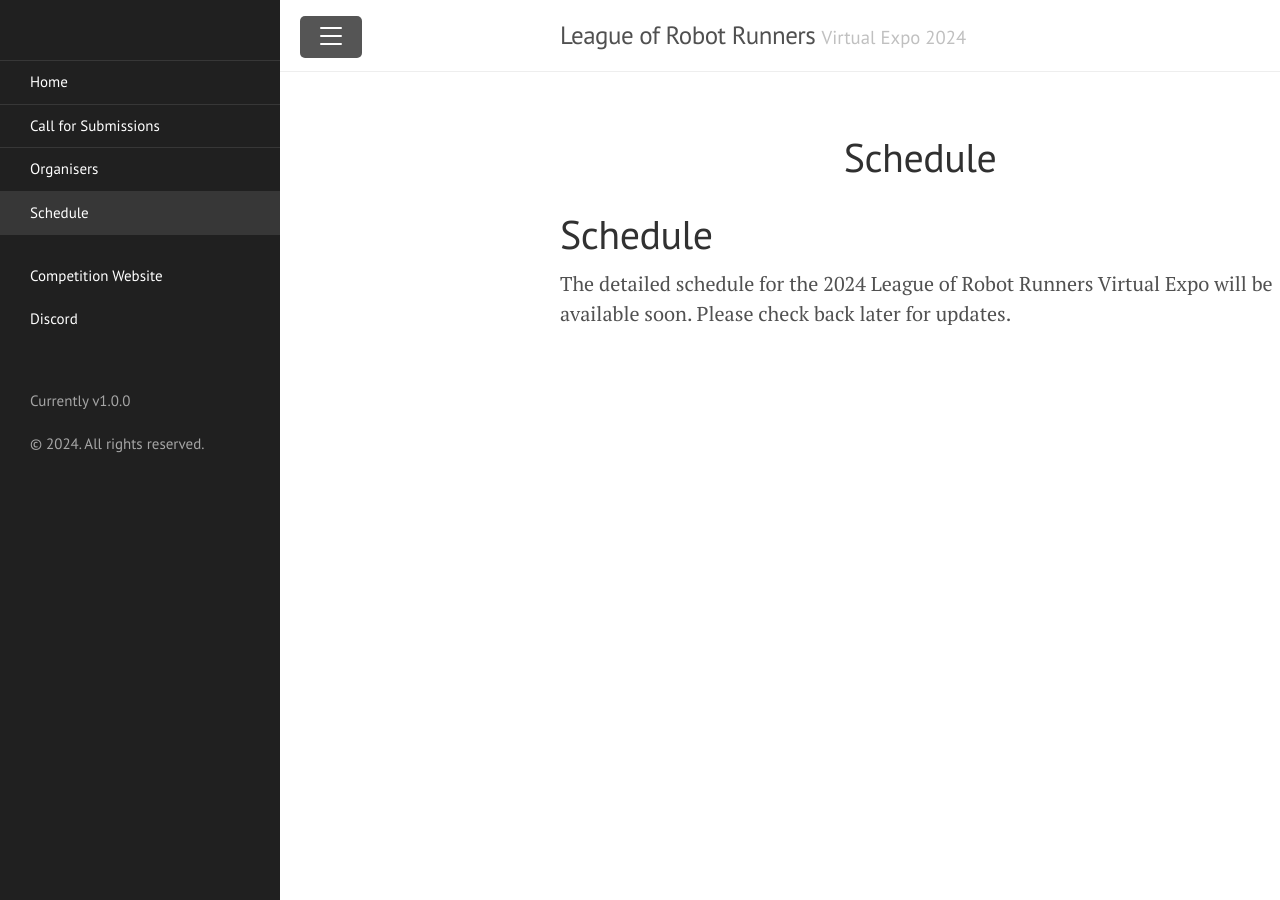
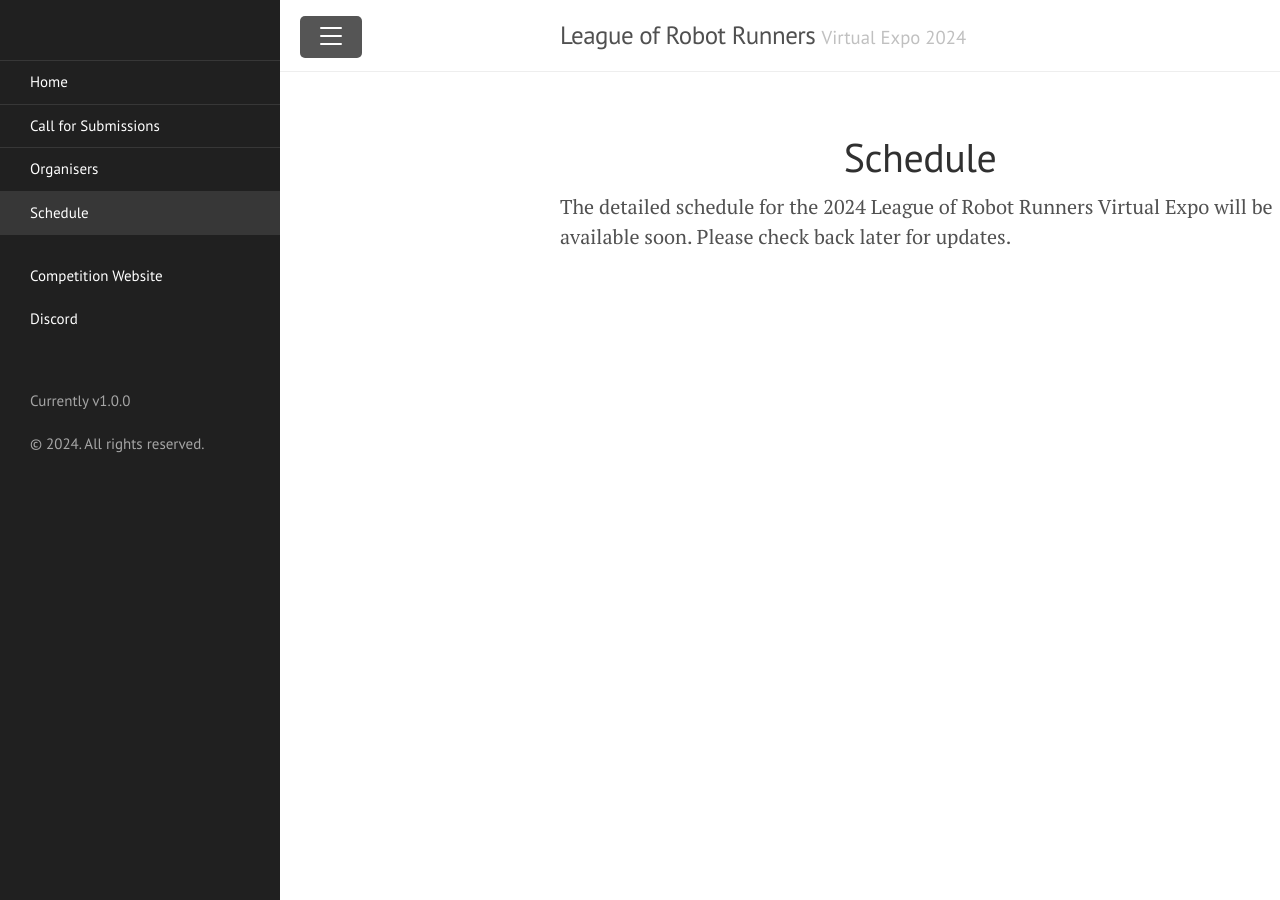
Before and after one commit to MAPF-Competition/Events, a Jekyll site: the page built from schedule.md, in a window 1280 px wide. Built offline with Jekyll 4.4.1, drawn with Linux system fonts in a browser that asks for light colours.

Commit message:
remove duplicate schedule page title

```diff
--- a/schedule.md
+++ b/schedule.md
@@ -3,6 +3,4 @@ layout: page
 title: Schedule
 ---
 
-# Schedule
-
 The detailed schedule for the 2024 League of Robot Runners Virtual Expo will be available soon. Please check back later for updates.
```
Also changed, not shown: 2 other files.
